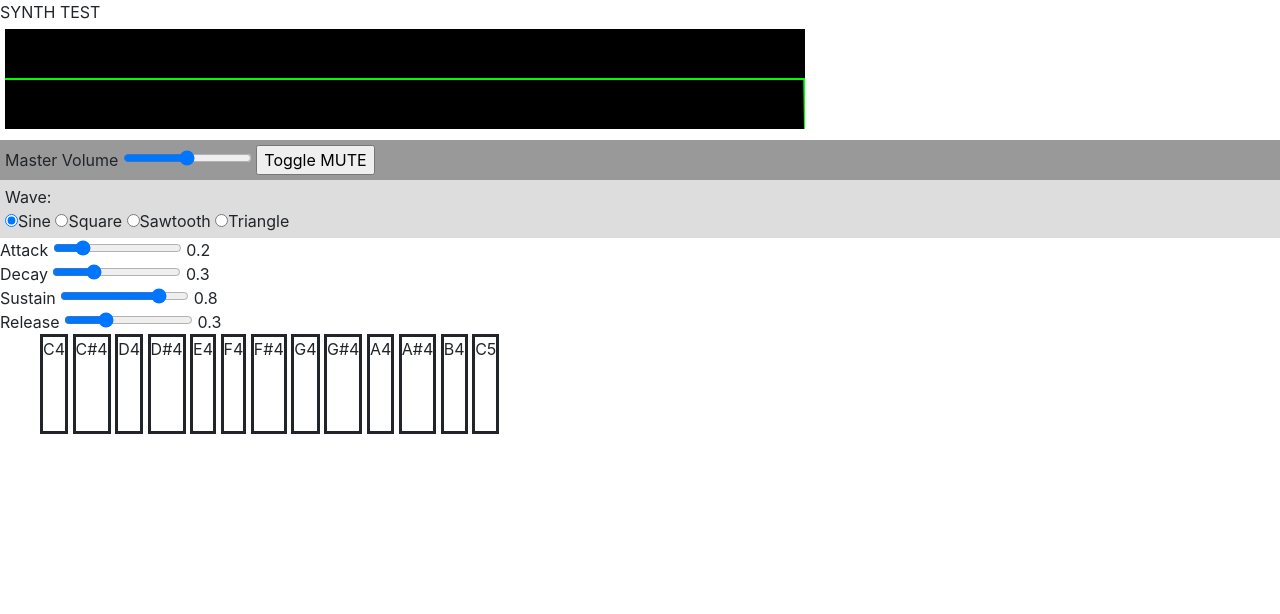
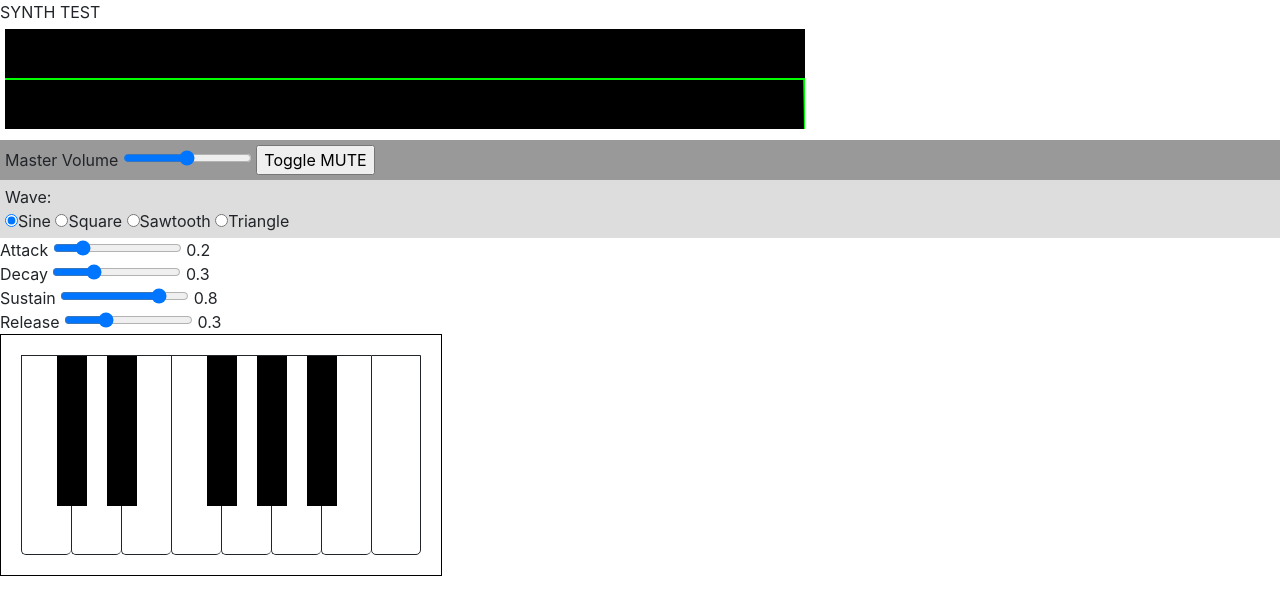
Before and after one commit to terence9213/terence9213.github.io, a plain HTML site: page synth.html in a window 1280 px wide. Drawn offline with Linux system fonts and the light colour scheme.

Commit message:
More CSS for piano keyboard
Applied more CSS to piano keyboard
Note font-size=0 fix for whitespace margin in <li>
Invoked toggleMute() in init() to ensure mute=false on init

```diff
--- a/css/keyboard.css
+++ b/css/keyboard.css
@@ -10,11 +10,33 @@ and open the template in the editor.
 
 ul.keyboard{
     list-style: none;
+    border: 1px solid #000000;
+    padding: 20px;
+    width: max-content;
+    font-size: 0; /* Fix for extra whitespace margin on <li> */
 }
 li.keyboard-key{
     /*https://blog.mozilla.org/webdev/2009/02/20/cross-browser-inline-block/*/
     display: -moz-inline-stack; /*workaround for firefox : not gonna fix for IE6/7*/
     display: inline-block;
-    height: 100px;
+    border-radius: 0px 0px 5px 5px;
+}
+
+li.white-key{
+    background-color: #ffffff;
+    height: 200px;
+    width: 50px;
+    border-width: 1px 0px 1px 1px;
     border-style: solid;
 }
+.black-key{
+    height: 150px;
+    width: 30px;
+    background-color: #000000;
+    position: relative;
+    left: 35px;
+}
+/* Is there another way to apply border on last element? */
+li.white-key:last-child{
+    border-width: 1px;
+}
--- a/js/synth.js
+++ b/js/synth.js
@@ -53,6 +53,7 @@ function init(){
         else
         { console.log("-- notemap null --"); }
 
+        toggleMute();
         console.log("initComplete:" + initComplete);
     });
 }
--- a/synth.html
+++ b/synth.html
@@ -57,20 +57,41 @@ and open the template in the editor.
         </div>
         <div>
             <ul id="keyboard" class="keyboard">
-                <li id="C4" class="keyboard-key">C4</li>
-                <li id="C#4" class="keyboard-key">C#4</li>
-                <li id="D4" class="keyboard-key">D4</li>
-                <li id="D#4" class="keyboard-key">D#4</li>
-                <li id="E4" class="keyboard-key">E4</li>
-                <li id="F4" class="keyboard-key">F4</li>
-                <li id="F#4" class="keyboard-key">F#4</li>
-                <li id="G4" class="keyboard-key">G4</li>
-                <li id="G#4" class="keyboard-key">G#4</li>
-                <li id="A4" class="keyboard-key">A4</li>
-                <li id="A#4" class="keyboard-key">A#4</li>
-                <li id="B4" class="keyboard-key">B4</li>
-                <li id="C5" class="keyboard-key">C5</li>
+                <li id="C4" class="keyboard-key white-key">
+                    <div id="C#4" class="black-key"></div>
+                </li>
+                <li id="D4" class="keyboard-key white-key">
+                    <div id="D#4" class="keyboard-key black-key"></div>
+                </li>
+                <li id="E4" class="keyboard-key white-key"></li>
+                <li id="F4" class="keyboard-key white-key">
+                    <div id="F#4" class="keyboard-key black-key"></div>
+                </li>
+                <li id="G4" class="keyboard-key white-key">
+                    <div id="G#4" class="keyboard-key black-key"></div>
+                </li>
+                <li id="A4" class="keyboard-key white-key">
+                    <div id="A#4" class="keyboard-key black-key"></div>
+                </li>
+                <li id="B4" class="keyboard-key white-key"></li>
+                <li id="C5" class="keyboard-key white-key"></li>
             </ul>
+
+            <!--<ul id="keyboard" class="keyboard">
+                <li id="C4" class="keyboard-key white-key"></li>
+                <li id="C#4" class="keyboard-key black-key"></li>
+                <li id="D4" class="keyboard-key white-key"></li>
+                <li id="D#4" class="keyboard-key black-key"></li>
+                <li id="E4" class="keyboard-key white-key"></li>
+                <li id="F4" class="keyboard-key white-key"></li>
+                <li id="F#4" class="keyboard-key black-key"></li>
+                <li id="G4" class="keyboard-key white-key"></li>
+                <li id="G#4" class="keyboard-key black-key"></li>
+                <li id="A4" class="keyboard-key white-key"></li>
+                <li id="A#4" class="keyboard-key black-key"></li>
+                <li id="B4" class="keyboard-key white-key"></li>
+                <li id="C5" class="keyboard-key white-key"></li>
+            </ul>-->
         </div>
 
         <!-- JAVA SCRIPT -->
```
